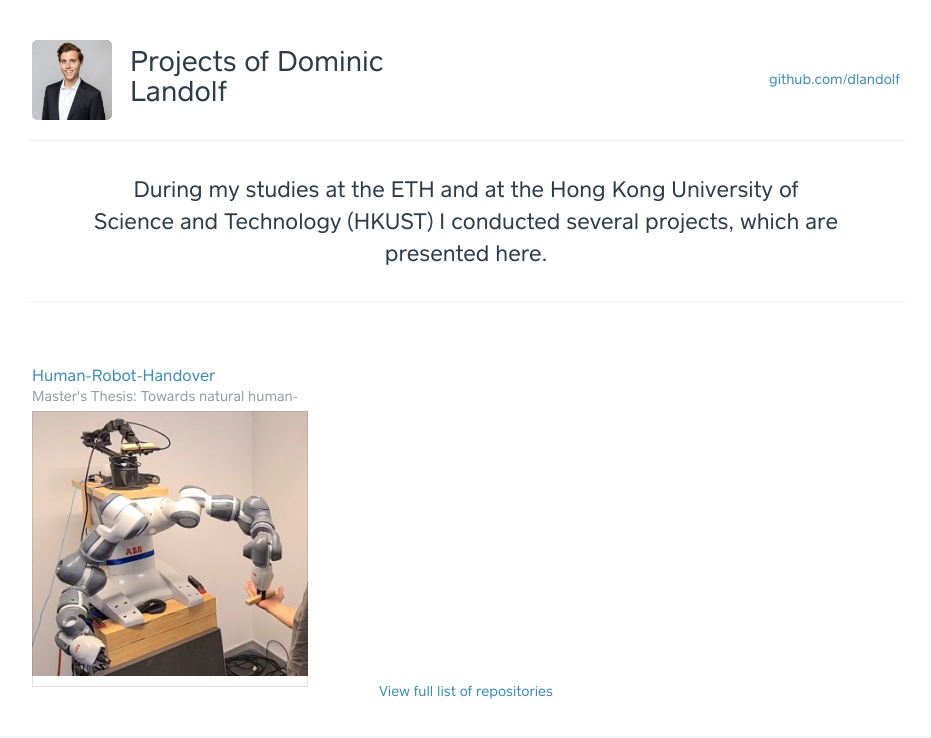
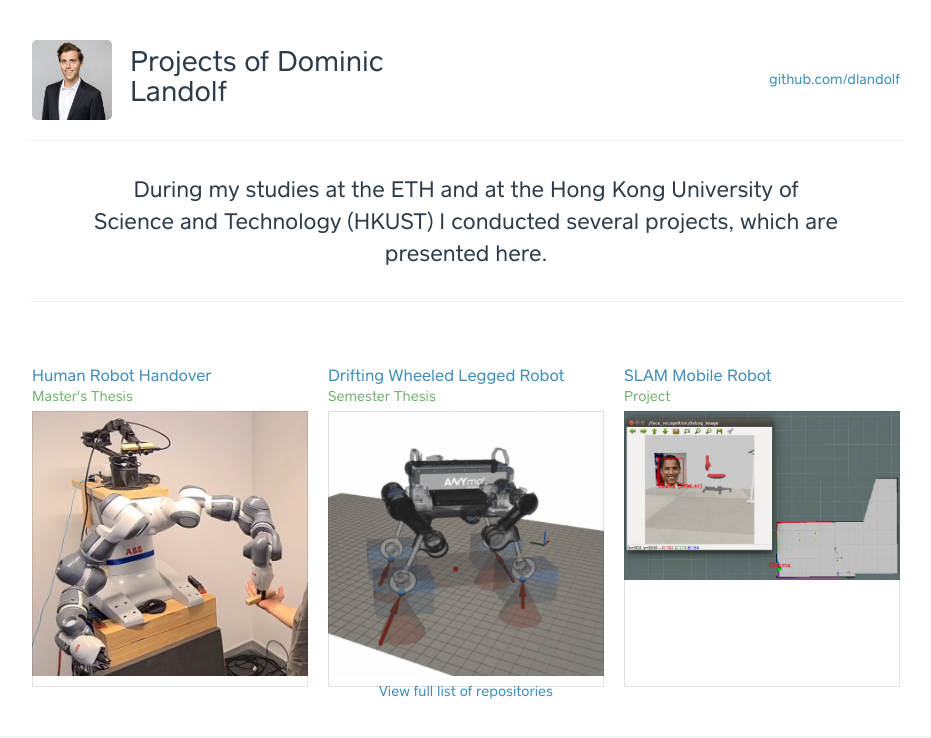
Before and after one commit to dlandolf/dlandolf.github.io, a Jekyll site: the page index.html, which Jekyll copies as it is, in a window 1280 px wide. Shown: the top 738 px of the page, without its empty margins (174-1105 px from the left). Built offline with Jekyll 4.4.1, drawn with Linux system fonts in a browser that asks for light colours.

Commit message:
Update index.html

```diff
--- a/index.html
+++ b/index.html
@@ -43,14 +43,39 @@
               <li class="menu-item">
                 <div class="menu-item-info">
 
-                  <h3 class="menu-item-name"><a href="https://dlandolf.github.io/Human-Robot-Handover/">Human-Robot-Handover</a></h3>
-                  <span class="menu-item-price"><a href="https://dlandolf.github.io/Human-Robot-Handover/" target="_blank">  </a></span>
+                  <h3 class="menu-item-name"><a href="https://dlandolf.github.io/Human-Robot-Handover/">Human Robot Handover</a></h3>
+                  <span class="menu-item-price"><a href="https://dlandolf.github.io/Human-Robot-Handover/" target="_blank">Master's Thesis</a></span>
 			<p class="menu-item-description">Master's Thesis: Towards natural human-robot collaboration including handovers and teaching motions using human pose estimation, gesture recognition and Trajectory Optimization.</p>
                 </div>
                 <div class="menu-item-image has-meta-content">
                   <img src="/repo_images/handoverDemoImg.jpg" />
                 </div>
               </li>
+
+	      <li class="menu-item">
+                <div class="menu-item-info">
+
+                  <h3 class="menu-item-name"><a href="https://dlandolf.github.io/Drifting-Wheeled-Legged-Robot/">Drifting Wheeled Legged Robot</a></h3>
+                  <span class="menu-item-price"><a href="https://dlandolf.github.io/Drifting-Wheeled-Legged-Robot/" target="_blank">Semester Thesis</a></span>
+			<p class="menu-item-description">Semester Thesis: Optimization of Drifting Motions for Wheeled-Legged Robots.</p>
+                </div>
+                <div class="menu-item-image has-meta-content">
+                  <img src="/repo_images/driftingPreview.jpg" />
+                </div>
+              </li>
+
+	      <li class="menu-item">
+                <div class="menu-item-info">
+
+                  <h3 class="menu-item-name"><a href="https://dlandolf.github.io/SLAM_Mobile-Robot/">SLAM Mobile Robot</a></h3>
+                  <span class="menu-item-price"><a href="https://dlandolf.github.io/SLAM_Mobile-Robot/" target="_blank">Project</a></span>
+			<p class="menu-item-description">Simultaneous Localization and Mapping using a mobile robot in a virtual environment, face recognition as well as autonomous ball tracking using ROS. </p>
+                </div>
+                <div class="menu-item-image has-meta-content">
+                  <img src="/repo_images/slamPreview.jpg" />
+                </div>
+              </li>
+
               </ol>
             </div>
 
```
